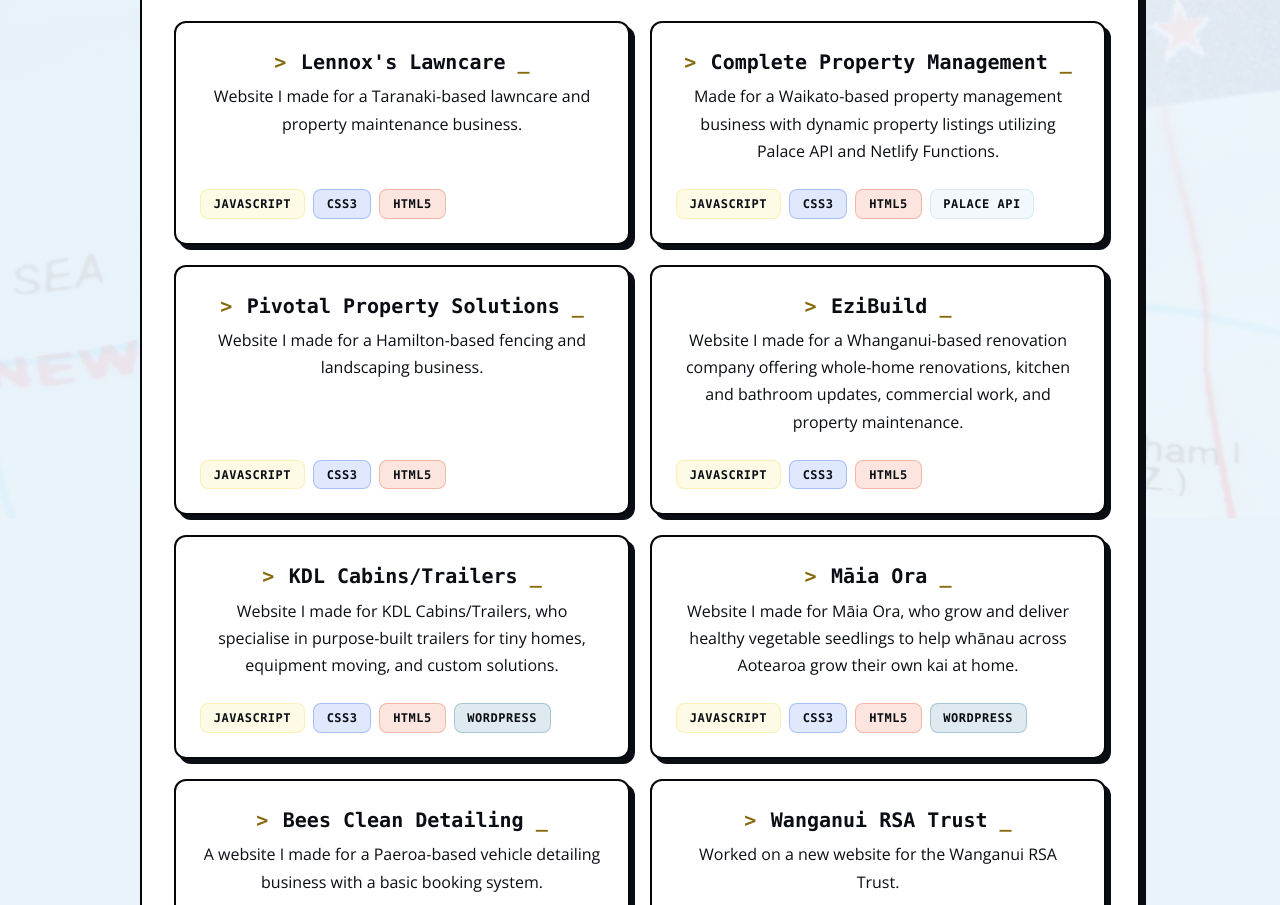
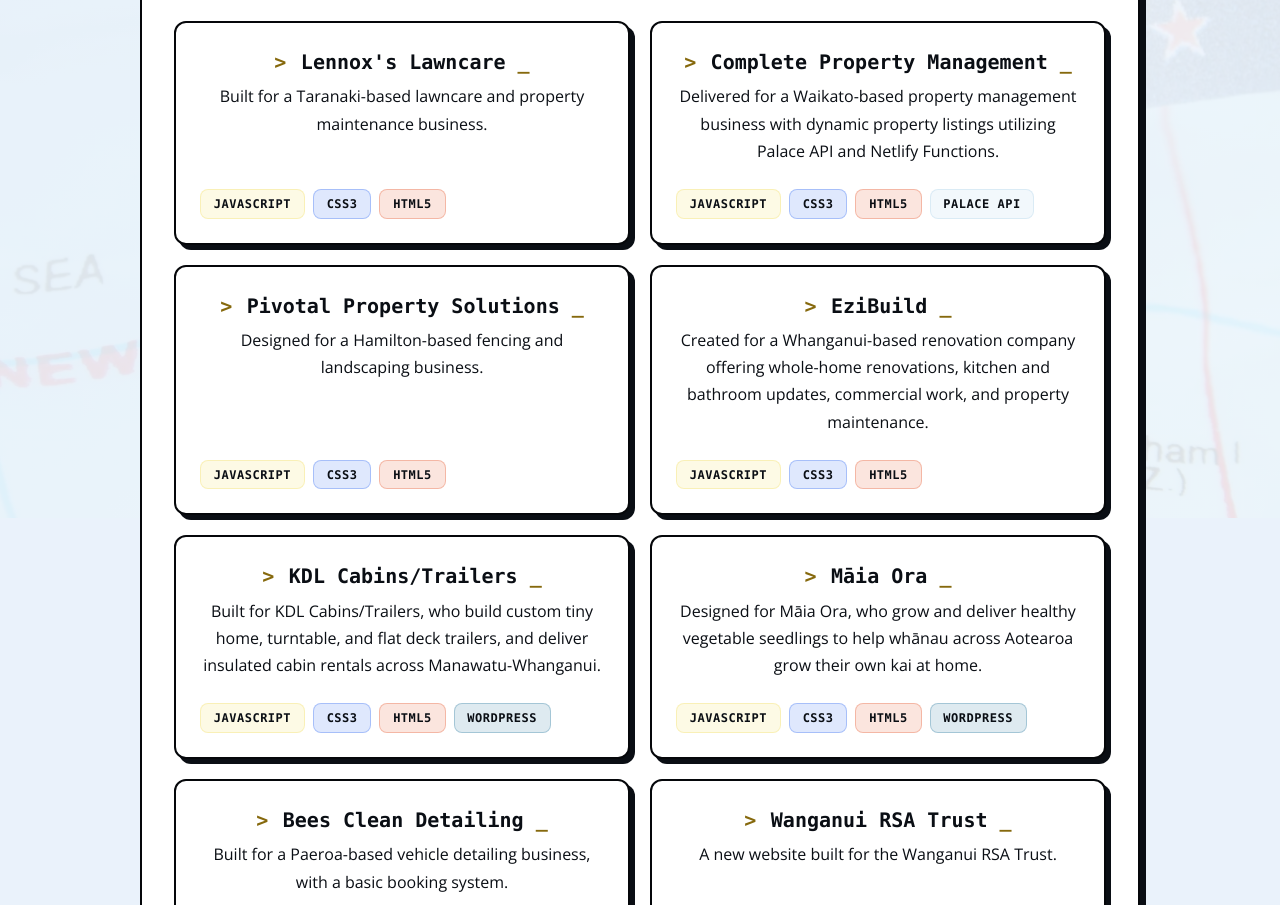
Before and after one commit to r3cla/recla, an Astro site: page /projects in a window 1280 px wide. Shown: the part 282-1187 px from the top of the page. Built offline with nearby package versions, Linux system fonts and the light colour scheme; Astro itself is replaced by a stand-in of ours.

Commit message:
update portfolio descriptions to be more accurate

```diff
--- a/src/pages/projects.astro
+++ b/src/pages/projects.astro
@@ -21,7 +21,7 @@
     {
         title: "Lennox's Lawncare",
         href: "https://www.lennoxlawncare.co.nz/",
-        description: "Website I made for a Taranaki-based lawncare and property maintenance business.",
+        description: "Built for a Taranaki-based lawncare and property maintenance business.",
         badges: [
             { cls: "badge-js", label: "JavaScript" },
             { cls: "badge-css3", label: "CSS3" },
@@ -31,7 +31,7 @@
     {
         title: "Complete Property Management",
         href: "https://www.cpmrentals.co.nz",
-        description: "Made for a Waikato-based property management business with dynamic property listings utilizing Palace API and Netlify Functions.",
+        description: "Delivered for a Waikato-based property management business with dynamic property listings utilizing Palace API and Netlify Functions.",
         badges: [
             { cls: "badge-js", label: "JavaScript" },
             { cls: "badge-css3", label: "CSS3" },
@@ -42,7 +42,7 @@
     {
         title: "Pivotal Property Solutions",
         href: "https://www.gopivotal.nz",
-        description: "Website I made for a Hamilton-based fencing and landscaping business.",
+        description: "Designed for a Hamilton-based fencing and landscaping business.",
         badges: [
             { cls: "badge-js", label: "JavaScript" },
             { cls: "badge-css3", label: "CSS3" },
@@ -52,7 +52,7 @@
     {
         title: "EziBuild",
         href: "https://ezibuild.co.nz",
-        description: "Website I made for a Whanganui-based renovation company offering whole-home renovations, kitchen and bathroom updates, commercial work, and property maintenance.",
+        description: "Created for a Whanganui-based renovation company offering whole-home renovations, kitchen and bathroom updates, commercial work, and property maintenance.",
         badges: [
             { cls: "badge-js", label: "JavaScript" },
             { cls: "badge-css3", label: "CSS3" },
@@ -62,7 +62,7 @@
     {
         title: "KDL Cabins/Trailers",
         href: "https://kdlcabins.co.nz",
-        description: "Website I made for KDL Cabins/Trailers, who specialise in purpose-built trailers for tiny homes, equipment moving, and custom solutions.",
+        description: "Built for KDL Cabins/Trailers, who build custom tiny home, turntable, and flat deck trailers, and deliver insulated cabin rentals across Manawatu-Whanganui.",
         badges: [
             { cls: "badge-js", label: "JavaScript" },
             { cls: "badge-css3", label: "CSS3" },
@@ -73,7 +73,7 @@
     {
         title: "Māia Ora",
         href: "https://maiaora.co.nz",
-        description: "Website I made for Māia Ora, who grow and deliver healthy vegetable seedlings to help whānau across Aotearoa grow their own kai at home.",
+        description: "Designed for Māia Ora, who grow and deliver healthy vegetable seedlings to help whānau across Aotearoa grow their own kai at home.",
         badges: [
             { cls: "badge-js", label: "JavaScript" },
             { cls: "badge-css3", label: "CSS3" },
@@ -84,7 +84,7 @@
     {
         title: "Bees Clean Detailing",
         href: "https://www.beescleandetailing.nz",
-        description: "A website I made for a Paeroa-based vehicle detailing business with a basic booking system.",
+        description: "Built for a Paeroa-based vehicle detailing business, with a basic booking system.",
         badges: [
             { cls: "badge-js", label: "JavaScript" },
             { cls: "badge-css3", label: "CSS3" },
@@ -94,7 +94,7 @@
     {
         title: "Wanganui RSA Trust",
         href: "https://wanganuirsa.co.nz/",
-        description: "Worked on a new website for the Wanganui RSA Trust.",
+        description: "A new website built for the Wanganui RSA Trust.",
         badges: [
             { cls: "badge-js", label: "JavaScript" },
             { cls: "badge-css3", label: "CSS3" },
@@ -133,7 +133,7 @@
     {
         title: "CivicCanvas (HTML Template)",
         href: "https://github.com/r3cla/civiccanvas",
-        description: "Website template I made, available open-source on my GitHub account.",
+        description: "An open-source website template, available on my GitHub account.",
         badges: [
             { cls: "badge-js", label: "JavaScript" },
             { cls: "badge-css3", label: "CSS3" },
```
